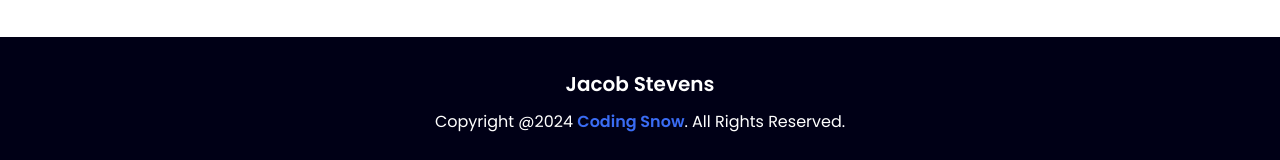
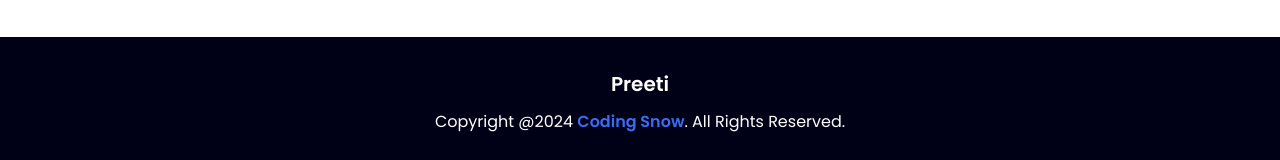
Before and after one commit to Preeti-Bca/My-Portfolio, a plain HTML site: page index.html in a window 1280 px wide. Shown: the part 6022-6182 px from the top of the page. Drawn offline with Linux system fonts and the light colour scheme.

Commit message:
first commit

```diff
--- a/index.html
+++ b/index.html
@@ -282,7 +282,7 @@
     </section>
 
     <footer class="footer">
-      <span class="footer-title">Jacob Stevens</span>
+      <span class="footer-title">Preeti</span>
       <p>Copyright @2024 <a href="#">Coding Snow</a>. All Rights Reserved.</p>
     </footer>
 
```
